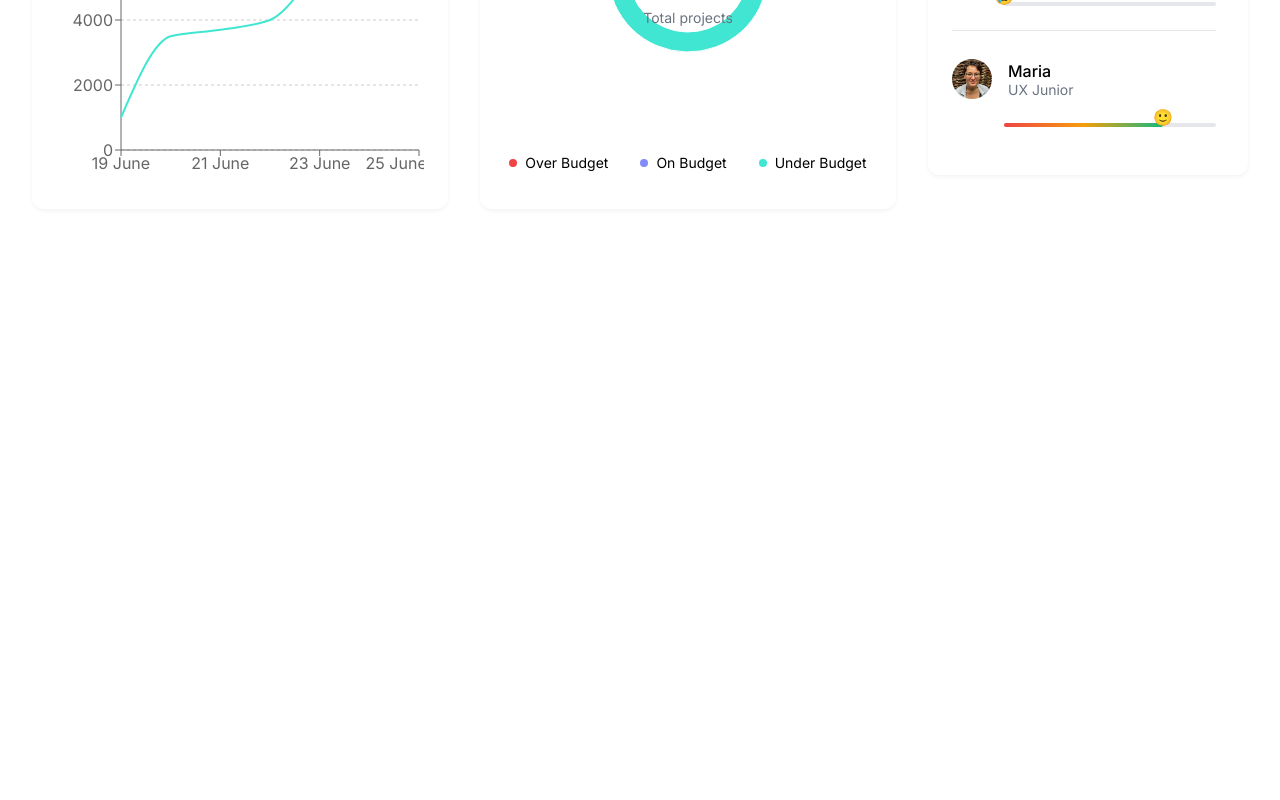
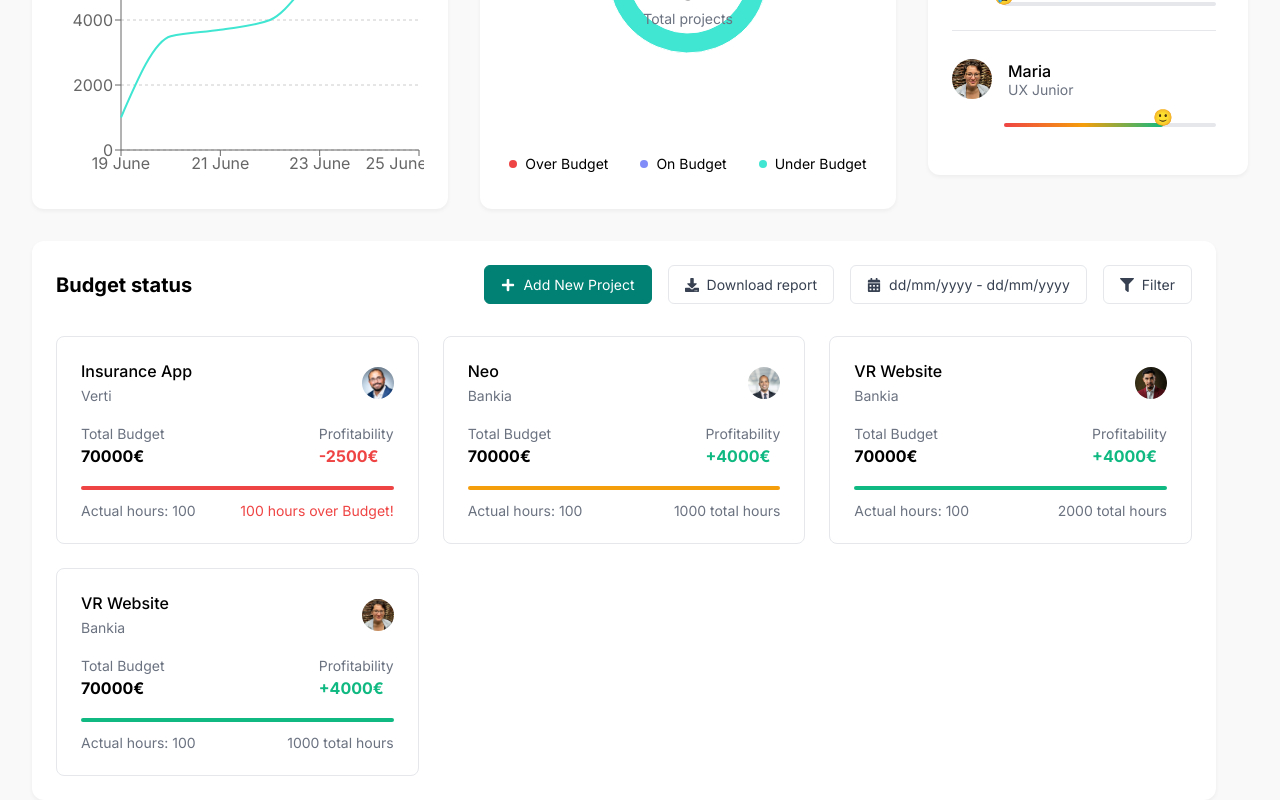
Before and after one commit to shindeshubhamm/test-dashboard, a React (Vite) app: page / in a window 1280 px wide. Shown: the part 637-1437 px from the top of the page. Before the commit the page ends 864 px from the top, so only its background shows below. Built offline with nearby package versions, Linux system fonts and the light colour scheme.

Commit message:
Add budget status widgets

```diff
--- a/src/App.tsx
+++ b/src/App.tsx
@@ -8,7 +8,7 @@ import {
 import Layout from "./components/Layout";
 import StatsCard from "./components/StatsCard";
 import RevenueChart from "./components/RevenueChart";
-// import BudgetStatus from "./components/BudgetStatus";
+import BudgetStatus from "./components/BudgetStatus";
 import BudgetChart from "./components/BudgetChart";
 import TeamMood from "./components/TeamMood";
 import "./global.scss";
@@ -40,7 +40,9 @@ function App() {
             <TeamMood />
           </div>
         </div>
-        <div className="dashboard__bottom">{/* <BudgetStatus /> */}</div>
+        <div className="dashboard__bottom">
+          <BudgetStatus />
+        </div>
       </div>
     </Layout>
   );
--- a/src/components/BudgetChart.tsx
+++ b/src/components/BudgetChart.tsx
@@ -14,8 +14,8 @@ const BudgetChart: FC = () => {
         <div className="budget-chart__title">
           <h3>Budget</h3>
           <div className="budget-chart__toggle">
-            <button>Profitability</button>
-            <button className="active">Status</button>
+            <button className="budget-chart__button">Profitability</button>
+            <button className="budget-chart__button active">Status</button>
           </div>
         </div>
       </div>
--- /dev/null
+++ b/src/components/BudgetStatus.tsx
@@ -0,0 +1,120 @@
+import { FC } from "react";
+import { FaPlus, FaDownload, FaCalendarAlt, FaFilter } from "react-icons/fa";
+
+interface Project {
+  name: string;
+  company: string;
+  totalBudget: number;
+  profitability: number;
+  actualHours: number;
+  totalHours: number;
+  status: "over" | "on" | "under";
+  avatar: string;
+}
+
+const BudgetStatus: FC = () => {
+  const projects: Project[] = [
+    {
+      name: "Insurance App",
+      company: "Verti",
+      totalBudget: 70000,
+      profitability: -2500,
+      actualHours: 100,
+      totalHours: 100,
+      status: "over",
+      avatar: "/team/alvaro.jpg",
+    },
+    {
+      name: "Neo",
+      company: "Bankia",
+      totalBudget: 70000,
+      profitability: 4000,
+      actualHours: 100,
+      totalHours: 1000,
+      status: "on",
+      avatar: "/team/juan.jpg",
+    },
+    {
+      name: "VR Website",
+      company: "Bankia",
+      totalBudget: 70000,
+      profitability: 4000,
+      actualHours: 100,
+      totalHours: 2000,
+      status: "under",
+      avatar: "/team/jose.jpeg",
+    },
+    {
+      name: "VR Website",
+      company: "Bankia",
+      totalBudget: 70000,
+      profitability: 4000,
+      actualHours: 100,
+      totalHours: 1000,
+      status: "under",
+      avatar: "/team/maria.jpg",
+    },
+  ];
+
+  return (
+    <div className="budget-status">
+      <div className="budget-status__header">
+        <h3>Budget status</h3>
+        <div className="budget-status__actions">
+          <button className="btn btn--primary">
+            <FaPlus /> Add New Project
+          </button>
+          <button className="btn">
+            <FaDownload /> Download report
+          </button>
+          <button className="btn">
+            <FaCalendarAlt /> dd/mm/yyyy - dd/mm/yyyy
+          </button>
+          <button className="btn">
+            <FaFilter /> Filter
+          </button>
+        </div>
+      </div>
+      <div className="budget-status__list">
+        {projects.map((project, index) => (
+          <div key={index} className="project-card">
+            <div className="project-card__header">
+              <div className="project-card__title">
+                <h4>{project.name}</h4>
+                <span>{project.company}</span>
+              </div>
+              <img src={project.avatar} alt={project.company} className="project-card__avatar" />
+            </div>
+            <div className="project-card__stats">
+              <div className="project-card__budget">
+                <span>Total Budget</span>
+                <strong>{project.totalBudget}€</strong>
+              </div>
+              <div className="project-card__profitability">
+                <span>Profitability</span>
+                <strong className={project.profitability < 0 ? "negative" : "positive"}>
+                  {project.profitability > 0 ? "+" : ""}
+                  {project.profitability}€
+                </strong>
+              </div>
+            </div>
+            <div className="project-card__progress">
+              <div className={`progress-bar progress-bar--${project.status}`} />
+              <div className="project-card__hours">
+                <span>Actual hours: {project.actualHours}</span>
+                {project.status === "over" && (
+                  <span className="project-card__hours-over">
+                    {project.totalHours} hours over Budget!
+                  </span>
+                )}
+                {project.status !== "over" && <span>{project.totalHours} total hours</span>}
+              </div>
+            </div>
+          </div>
+        ))}
+      </div>
+    </div>
+  );
+};
+
+export default BudgetStatus;
--- a/src/global.scss
+++ b/src/global.scss
@@ -1,5 +1,7 @@
 // Colors
 $color1: #2f354a;
+$teal: #008174;
+$tealHover: #00665a;
 
 .header {
   display: flex;
@@ -178,7 +180,7 @@ $color1: #2f354a;
     justify-content: center;
     border-radius: 8px;
     background: #f3f4f6;
-    color: #40e6d2;
+    color: $teal;
   }
 
   &__content {
@@ -224,9 +226,9 @@ $color1: #2f354a;
       cursor: pointer;
 
       &.active {
-        background: #40e6d2;
+        background: $teal;
         color: white;
-        border-color: #40e6d2;
+        border-color: $teal;
       }
     }
   }
@@ -264,11 +266,12 @@ $color1: #2f354a;
       border-radius: 6px;
       background: none;
       cursor: pointer;
+      font-family: "Inter", system-ui, Avenir, Helvetica, Arial, sans-serif;
 
       &.active {
-        background: #40e6d2;
+        background: $teal;
         color: white;
-        border-color: #40e6d2;
+        border-color: $teal;
       }
     }
   }
@@ -386,6 +389,154 @@ $color1: #2f354a;
   }
 }
 
+.budget-status {
+  background: white;
+  border-radius: 12px;
+  padding: 1.5rem;
+  box-shadow: 0 2px 4px rgba(0, 0, 0, 0.05);
+
+  &__header {
+    display: flex;
+    justify-content: space-between;
+    align-items: center;
+    margin-bottom: 2rem;
+
+    h3 {
+      font-size: 1.25rem;
+      margin: 0;
+    }
+  }
+
+  &__actions {
+    display: flex;
+    gap: 1rem;
+    align-items: center;
+  }
+
+  &__list {
+    display: grid;
+    grid-template-columns: repeat(auto-fit, minmax(280px, 1fr));
+    gap: 1.5rem;
+  }
+}
+
+.project-card {
+  background: white;
+  border-radius: 8px;
+  padding: 1.5rem;
+  border: 1px solid #e5e7eb;
+
+  &__header {
+    display: flex;
+    justify-content: space-between;
+    align-items: center;
+    margin-bottom: 1.25rem;
+  }
+
+  &__title {
+    h4 {
+      margin: 0;
+      font-size: 1rem;
+      font-weight: 500;
+      margin-bottom: 0.25rem;
+    }
+    span {
+      color: #6b7280;
+      font-size: 0.875rem;
+    }
+  }
+
+  &__avatar {
+    width: 32px;
+    height: 32px;
+    border-radius: 50%;
+    object-fit: cover;
+  }
+
+  &__stats {
+    display: flex;
+    justify-content: space-between;
+    margin-bottom: 1.25rem;
+  }
+
+  &__budget,
+  &__profitability {
+    span {
+      display: block;
+      color: #6b7280;
+      font-size: 0.875rem;
+      margin-bottom: 0.25rem;
+    }
+    strong {
+      font-size: 1rem;
+      &.negative {
+        color: #ef4444;
+      }
+      &.positive {
+        color: #10b981;
+      }
+    }
+  }
+
+  &__progress {
+    .progress-bar {
+      height: 4px;
+      border-radius: 2px;
+      margin-bottom: 0.75rem;
+
+      &--over {
+        background: #ef4444;
+      }
+      &--on {
+        background: #f59e0b;
+      }
+      &--under {
+        background: #10b981;
+      }
+    }
+  }
+
+  &__hours {
+    display: flex;
+    justify-content: space-between;
+    font-size: 0.875rem;
+    color: #6b7280;
+
+    &-over {
+      color: #ef4444;
+    }
+  }
+}
+
+.btn {
+  padding: 0.625rem 1rem;
+  border-radius: 6px;
+  border: 1px solid #e5e7eb;
+  background: white;
+  color: #374151;
+  font-size: 0.875rem;
+  cursor: pointer;
+  display: flex;
+  align-items: center;
+  gap: 0.5rem;
+  transition: all 0.2s ease;
+  font-family: "Inter", system-ui, Avenir, Helvetica, Arial, sans-serif;
+
+  &:hover {
+    background: #f9fafb;
+  }
+
+  &--primary {
+    background: $teal;
+    color: white;
+    border-color: $teal;
+
+    &:hover {
+      background: $tealHover;
+    }
+  }
+}
+
 .mood-slider {
   width: 100%;
   position: relative;
--- a/src/index.css
+++ b/src/index.css
@@ -7,4 +7,5 @@ body {
   margin: 0;
   padding: 0;
   box-sizing: border-box;
+  background-color: #f9f9f9;
 }
```
